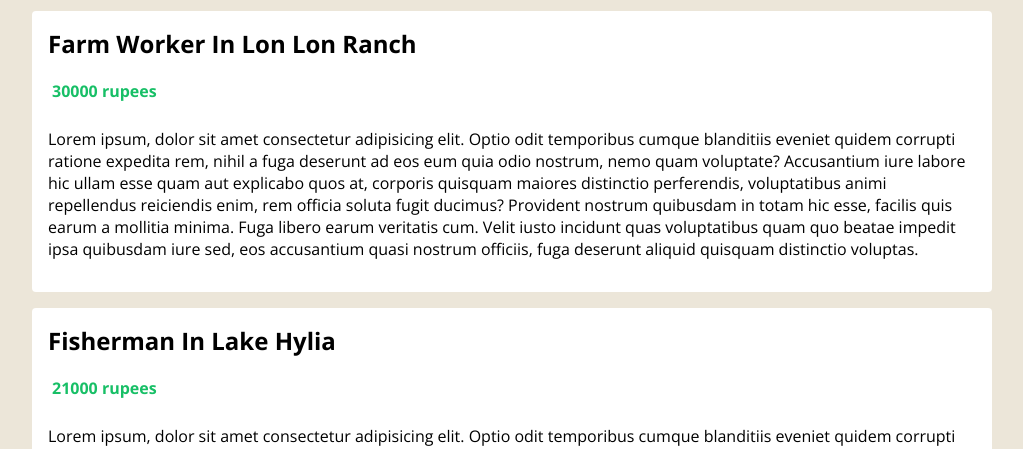
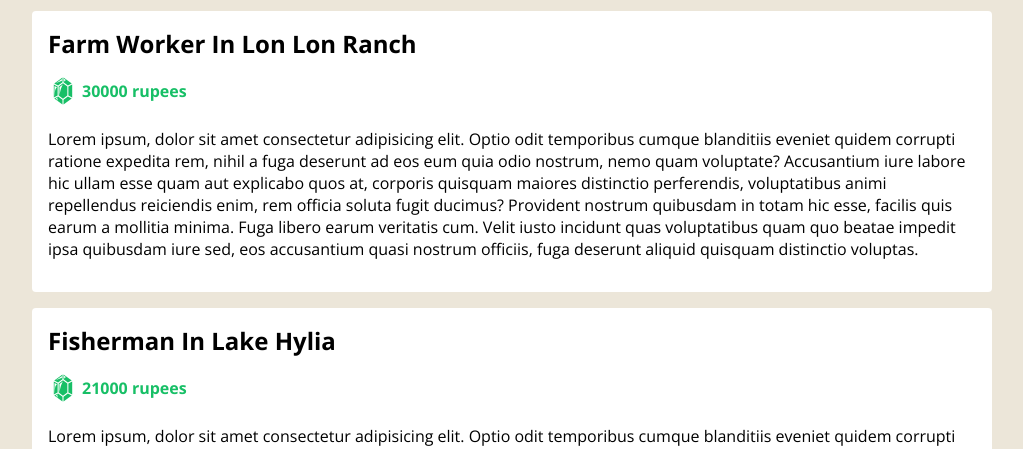
Before and after one commit to MacDavid1989/hyrule-jobs, a Vue app: page / in a window 1280 px wide. Shown: the part 253-702 px from the top of the page, without its empty margins (128-1151 px from the left). Built offline with nearby package versions, Linux system fonts and the light colour scheme.

Commit message:
import rupee image into JobList component

```diff
--- a/src/components/JobList.vue
+++ b/src/components/JobList.vue
@@ -35,6 +35,7 @@
       <li v-for="job in orderedJobs" :key="job.id">
         <h2>{{ job.title }} in {{ job.location }}</h2>
         <div class="salary">
+          <img src="../assets/icons/rupee.svg" alt="rupee-icon" />
           <p>{{ job.salary }} rupees</p>
         </div>
         <div class="description">
```
